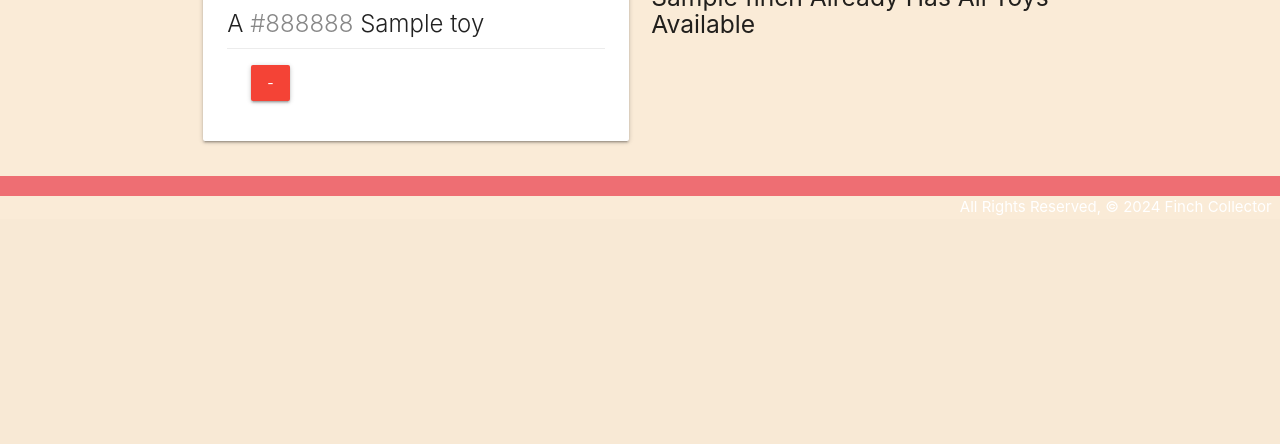
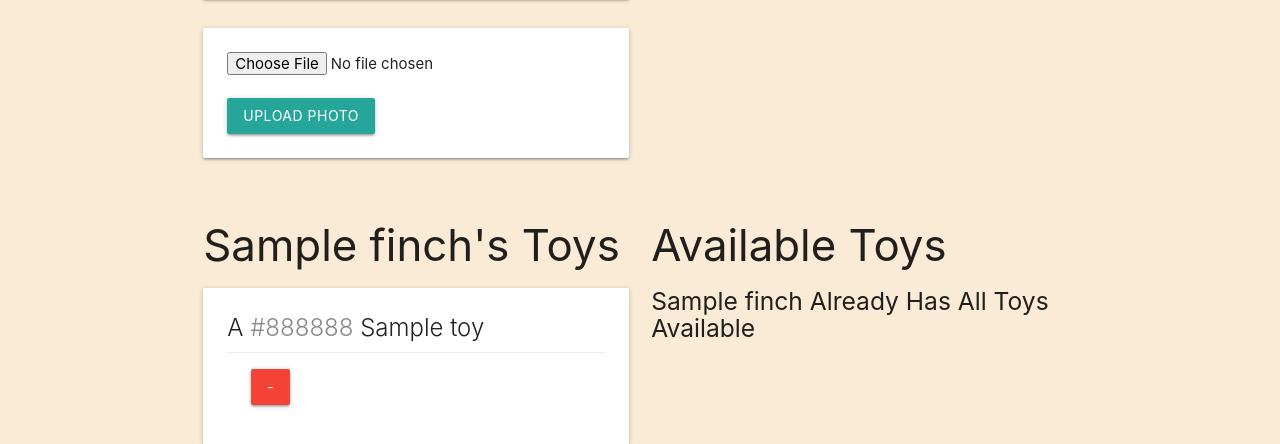
Before and after one commit to JohnArochaDev/Finch-Collector, a Django app: page /finch/1/ in a window 1280 px wide. Shown: the part 774-1218 px from the top of the page. Before the commit the page ends 989 px from the top, so only its background shows below. Run offline with Django 3.2, Linux system fonts and the light colour scheme; tables that the repository leaves empty hold one stand-in row (values such as "Sample post").

Commit message:
full AWS functionality with S3

```diff
--- a/main_app/admin.py
+++ b/main_app/admin.py
@@ -1,7 +1,8 @@
 from django.contrib import admin
-from .models import Finch, Feeding, Toy
+from .models import Finch, Feeding, Toy, Photo
 # Register your models here.
 admin.site.register(Finch)
 
 admin.site.register(Feeding)
 admin.site.register(Toy)
+admin.site.register(Photo)
--- a/main_app/templates/finch/detail.html
+++ b/main_app/templates/finch/detail.html
@@ -20,6 +20,19 @@
                     <a href="{% url 'finch_delete' finch.id %}">Delete</a>
                 </div>
             </div>
+            {% for photo in finch.photo_set.all %}
+            <img class="responsive-img card-panel" src="{{photo.url}}" alt="finch Photo">
+        {% empty %}
+            <div class="card-panel teal-text center-align">No Photos Uploaded</div>
+        {% endfor %}
+
+        <!-- new code below -->
+        <form action="{% url 'add_photo' finch.id %}" enctype="multipart/form-data" method="POST" class="card-panel">
+            {% csrf_token %}
+            <input type="file" name="photo-file">
+            <br><br>
+            <button type="submit" class="btn">Upload Photo</button>
+        </form>
         </div>
         <div class="col s6">
             <form action="{% url 'add_feeding' finch.id %}" method="POST">
@@ -99,7 +112,6 @@
                 <h5>{{finch.name}} Already Has All Toys Available</h5>
             {% endif %}
         </div>
-        </div>
     <script>
         // identify the element
         const dateEl = document.getElementById('id_date')
--- a/main_app/views.py
+++ b/main_app/views.py
@@ -55,7 +55,7 @@
     photo_file = request.FILES.get('photo-file', None)
     if photo_file:
         s3 = boto3.client('s3')
-        key = uuid.uuid3().hex[:6] + photo_file.name[photo_file.name.rfind('.'):]
+        key = uuid.uuid4().hex[:6] + photo_file.name[photo_file.name.rfind('.'):]
         try:
             bucket = os.environ['S3_BUCKET']
             s3.upload_fileobj(photo_file, bucket, key)
```
Lines whose indentation alone changed are shown as unchanged.
